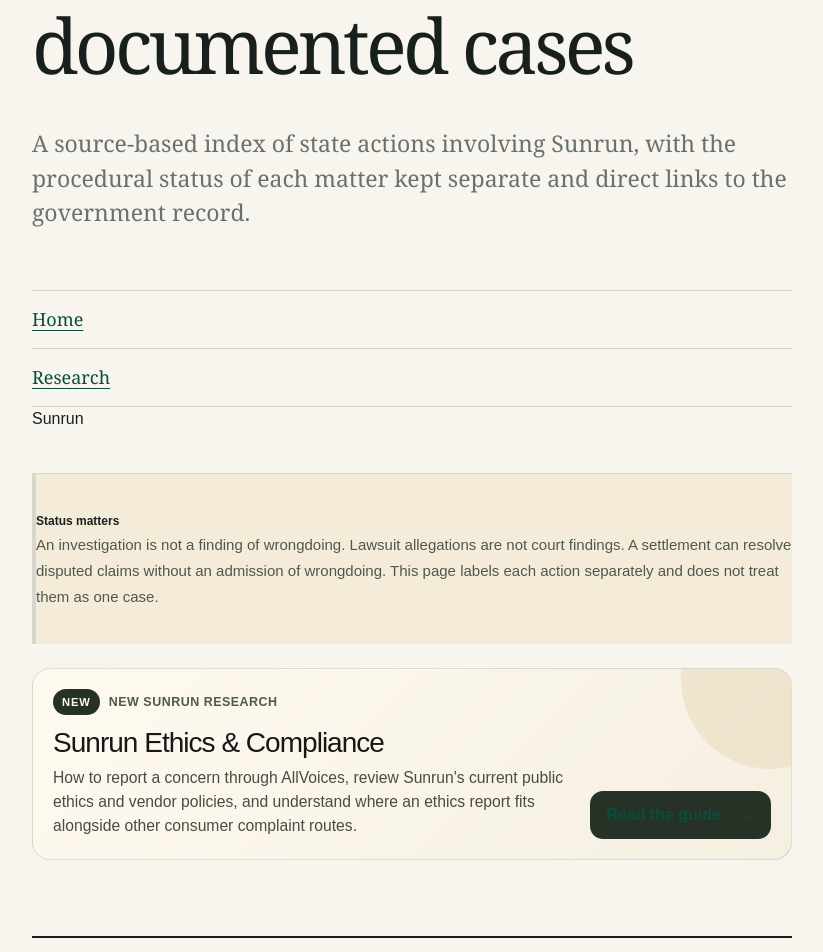
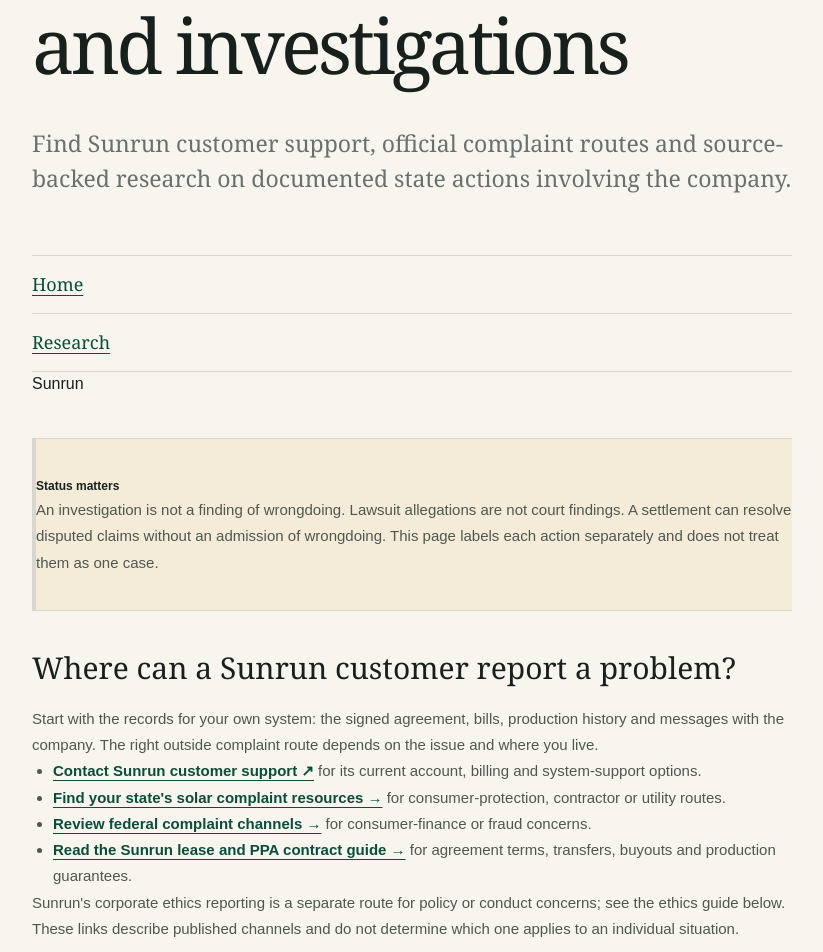
Before and after one commit to Decentralized-Rob/solar-consumer-research, a Next.js app: page /companies/sunrun in a window 1280 px wide. Shown: the part 440-1392 px from the top of the page, without its empty margins (228-1051 px from the left). Built offline with nearby package versions, Linux system fonts and the light colour scheme.

Commit message:
Clarify Sunrun complaint routes and research hub metadata

```diff
--- a/app/companies/sunrun/page.tsx
+++ b/app/companies/sunrun/page.tsx
@@ -13,9 +13,9 @@ const floridaRoofOrder = "https://ecf.flmd.uscourts.gov/cgi-bin/show_public_doc?
 const canonicalUrl = "https://solarcomplaint.com/companies/sunrun";
 
 export const metadata: Metadata = {
-  title: "Sunrun Lawsuits, Investigations and Solar Consumer Resources",
+  title: "Sunrun Complaints: Reporting Routes, Lawsuits & Research",
   description:
-    "Track documented state lawsuits, investigations, settlements, ethics resources, and official consumer information involving Sunrun, with direct links to primary sources.",
+    "Find Sunrun customer support, official solar complaint routes by state, and source-backed research on lawsuits, investigations and settlements.",
   keywords: [
     "Sunrun lawsuit",
     "Sunrun investigation",
@@ -27,16 +27,16 @@ export const metadata: Metadata = {
   ],
   alternates: { canonical: "/companies/sunrun" },
   openGraph: {
-    title: "Sunrun Lawsuits, Investigations and Solar Consumer Resources",
-    description: "A source-based hub for documented state actions and consumer research involving Sunrun.",
+    title: "Sunrun Complaints: Reporting Routes, Lawsuits & Research",
+    description: "Find Sunrun customer support, official complaint routes and documented state actions involving Sunrun.",
     url: "/companies/sunrun",
     type: "website",
     images: [{ url: "https://solarcomplaint.com/og.png", width: 1200, height: 630, alt: "Solar Consumer Research" }],
   },
   twitter: {
     card: "summary_large_image",
-    title: "Sunrun Lawsuits, Investigations and Solar Consumer Resources",
-    description: "A source-based hub for documented state actions and consumer research involving Sunrun.",
+    title: "Sunrun Complaints: Reporting Routes, Lawsuits & Research",
+    description: "Find Sunrun customer support, official complaint routes and documented state actions involving Sunrun.",
     images: ["https://solarcomplaint.com/og.png"],
   },
 };
@@ -88,10 +88,10 @@ export default function SunrunCompanyPage() {
       {
         "@type": "CollectionPage",
         "@id": `${canonicalUrl}#page`,
-        name: "Sunrun Lawsuits, Investigations and Solar Consumer Resources",
-        description: "A source-based hub for documented state actions and consumer research involving Sunrun.",
+        name: "Sunrun Complaints: Reporting Routes, Lawsuits & Research",
+        description: "Find Sunrun customer support, official complaint routes and documented state actions involving Sunrun.",
         url: canonicalUrl,
-        dateModified: "2026-10-12",
+        dateModified: "2026-10-28",
         isPartOf: { "@id": "https://solarcomplaint.com/#website" },
         publisher: { "@id": "https://solarcomplaint.com/#publisher" },
         about: { "@type": "Organization", name: "Sunrun" },
@@ -120,8 +120,8 @@ export default function SunrunCompanyPage() {
       <script type="application/ld+json" dangerouslySetInnerHTML={{ __html: JSON.stringify(structuredData) }} />
       <InfoPage
         eyebrow="Company research · Sunrun"
-        title="Sunrun investigations, enforcement and documented cases"
-        lede="A source-based index of state actions involving Sunrun, with the procedural status of each matter kept separate and direct links to the government record."
+        title="Sunrun complaint resources, lawsuits and investigations"
+        lede="Find Sunrun customer support, official complaint routes and source-backed research on documented state actions involving the company."
       >
         <nav className="case-question-links" aria-label="Breadcrumb">
           <Link href="/">Home</Link>
@@ -134,6 +134,18 @@ export default function SunrunCompanyPage() {
           <p>
             An investigation is not a finding of wrongdoing. Lawsuit allegations are not court findings. A settlement can resolve disputed claims without an admission of wrongdoing. This page labels each action separately and does not treat them as one case.
           </p>
+        </section>
+
+        <section className="info-section" aria-labelledby="sunrun-complaint-routes">
+          <h2 id="sunrun-complaint-routes">Where can a Sunrun customer report a problem?</h2>
+          <p>Start with the records for your own system: the signed agreement, bills, production history and messages with the company. The right outside complaint route depends on the issue and where you live.</p>
+          <ul>
+            <li><a href="https://www.sunrun.com/contact-us" target="_blank" rel="noreferrer">Contact Sunrun customer support ↗</a> for its current account, billing and system-support options.</li>
+            <li><Link href="/states">Find your state&apos;s solar complaint resources →</Link> for consumer-protection, contractor or utility routes.</li>
+            <li><Link href="/federal-resources">Review federal complaint channels →</Link> for consumer-finance or fraud concerns.</li>
+            <li><Link href="/research/sunrun-25-year-solar-contracts">Read the Sunrun lease and PPA contract guide →</Link> for agreement terms, transfers, buyouts and production guarantees.</li>
+          </ul>
+          <p>Sunrun&apos;s corporate ethics reporting is a separate route for policy or conduct concerns; see the ethics guide below. These links describe published channels and do not determine which one applies to an individual situation.</p>
         </section>
 
         <SunrunEthicsSpotlight context="New Sunrun research" />
```
